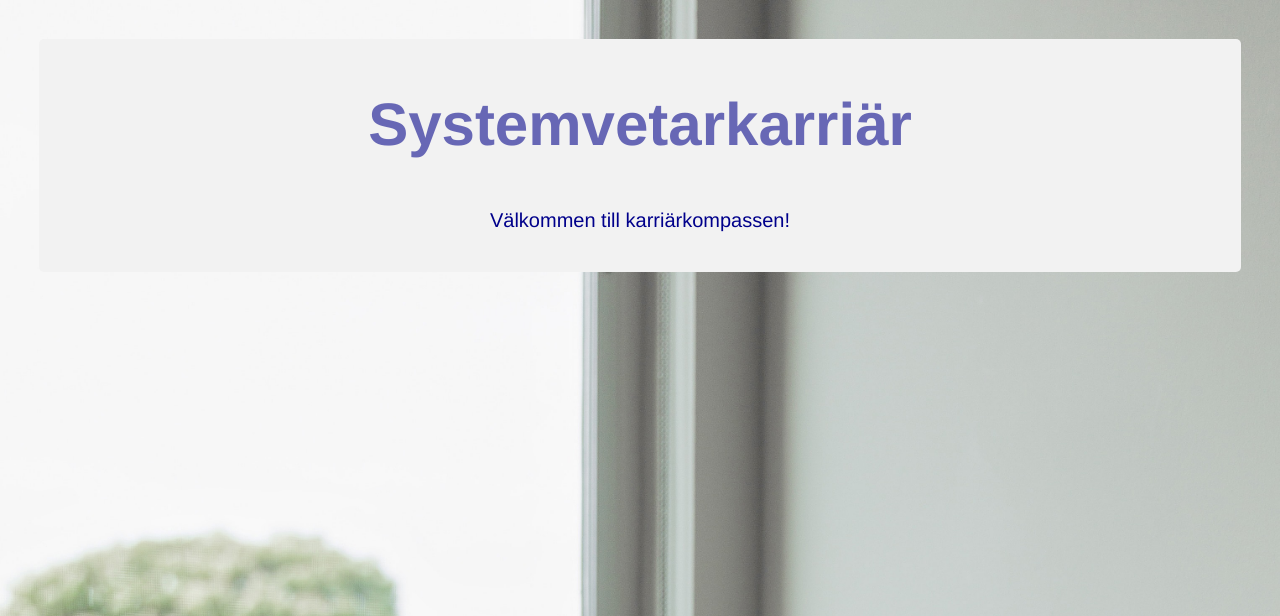
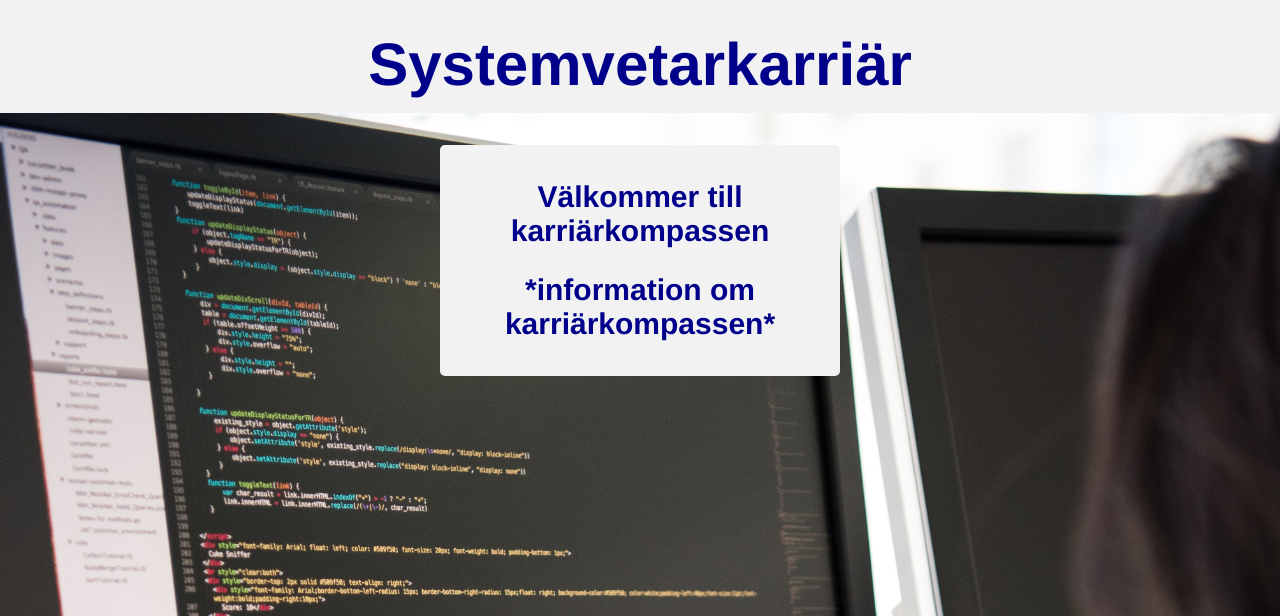
Before and after one commit to PetterssonJohannes/PG22_Project, a PHP site: page /Compass.php in a window 1280 px wide. Shown: the top 616 px of the page. Run offline with PHP 8.4, Linux system fonts and the light colour scheme.

Commit message:
Upd Compass

```diff
--- a/Compass.php
+++ b/Compass.php
@@ -6,17 +6,20 @@
         <h1 >
             <meta charset="utf-8"/>
         </h1>
-        <link rel="stylesheet" type ="text/css" href ="css/LogedIn.css">
+        <link rel="stylesheet" type="text/css" href="css/style.css">
+    </head>
 
-    </head>
     <body>
-    <div class="header">
-            <h1>Systemvetarkarriär</h1>
-            <p>Välkommen till karriärkompassen!</p>
+        <div class="header">
+            <div name="Rubrik" class="rubrik">
+                <h1>Systemvetarkarriär</h1>
         </div>
-        <Form>
+
+        <div class="infobox">
+            <h2>Välkommer till karriärkompassen</h2>
+            <h2>*information om karriärkompassen*</h2>
 
 
-        </Form>
+        </div>
     </body>
 </html>
--- a/Registration.php
+++ b/Registration.php
@@ -20,8 +20,6 @@
 <br><br><br>
         <div class="infobox">
             <form onsubmit="return ValidateRegistration()" action="login.php" name="registerForm" method="POST">
-
-
                 <h2>Registrera dig</h2>
                 <label for="username">Användarnamn</label><br>
                 <input type="text" name="username" placeholder="Ditt namn..." required><br><br>
```
